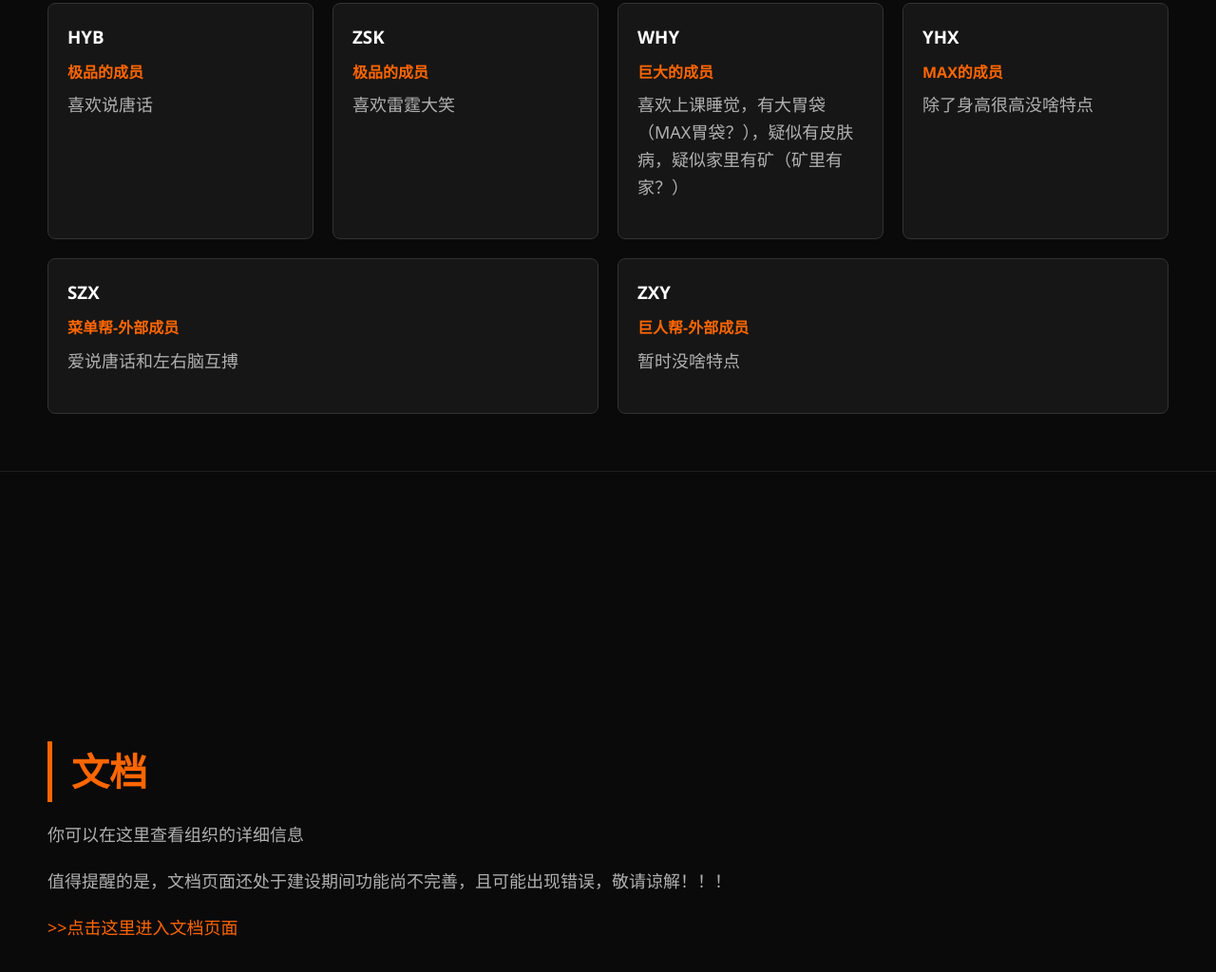
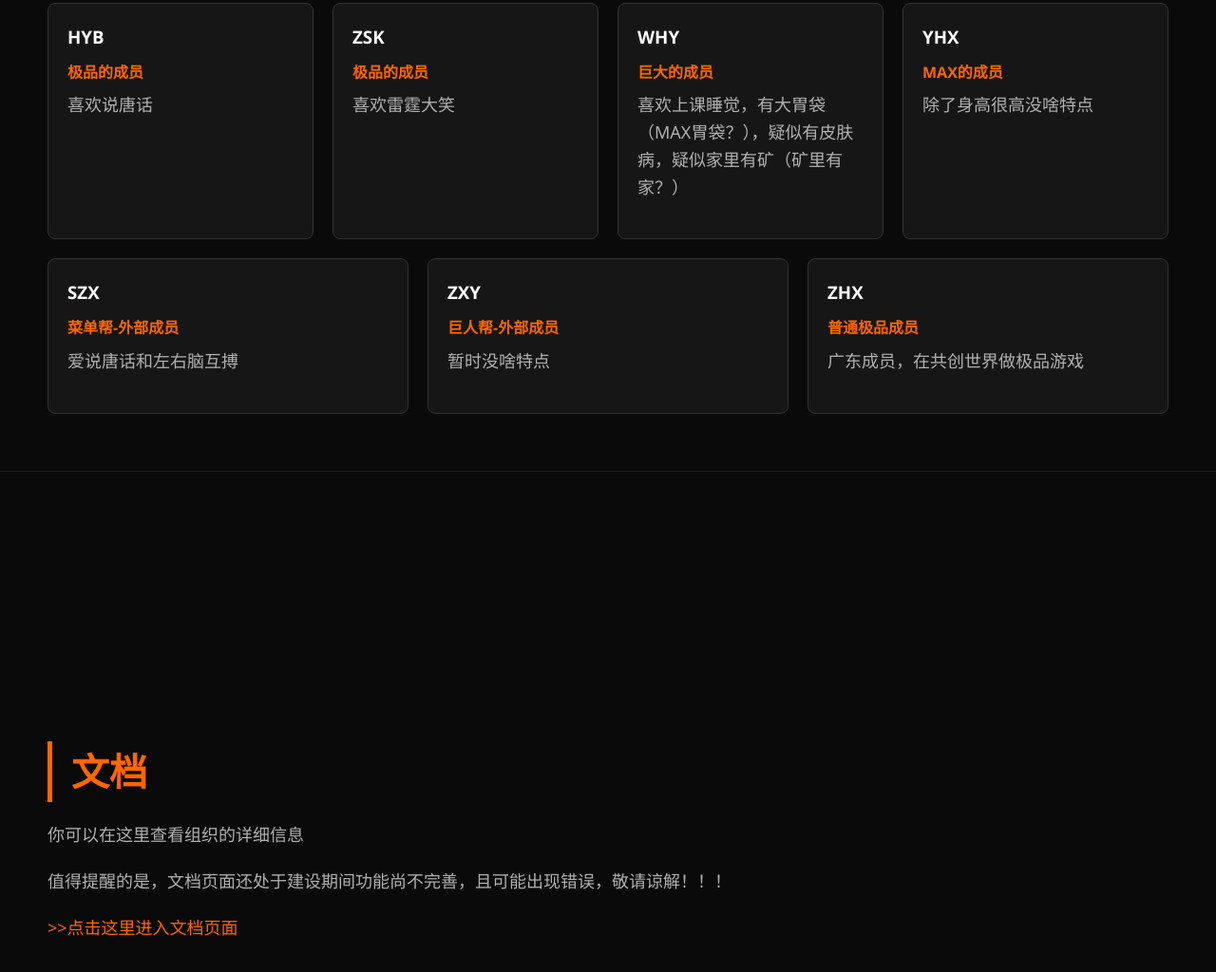
Before and after one commit to Aaronddl/JiPinBang, a plain HTML site: page index.html in a window 1280 px wide. Shown: the part 3182-4206 px from the top of the page at 95% size. Drawn offline with Linux system fonts and the light colour scheme.

Commit message:
Update index.html

```diff
--- a/index.html
+++ b/index.html
@@ -343,6 +343,11 @@
                     <h4>巨人帮-外部成员</h4>
                     <p>暂时没啥特点</p >
                 </div>
+                <div class="card reveal">
+                    <h3>ZHX</h3>
+                    <h4>普通极品成员</h4>
+                    <p>广东成员，在共创世界做极品游戏</p >
+                </div>
 
             </div>
         </section>
```
